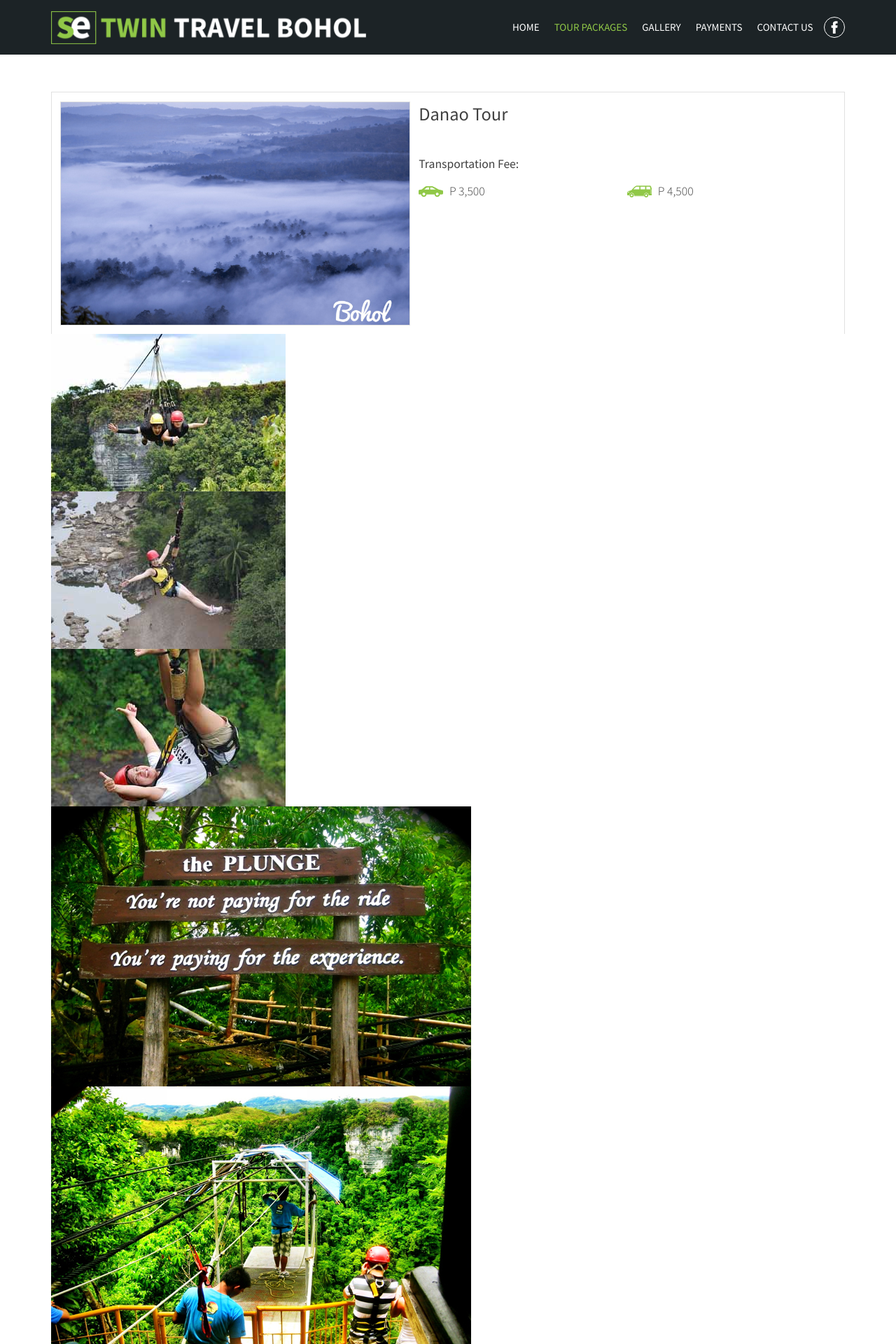
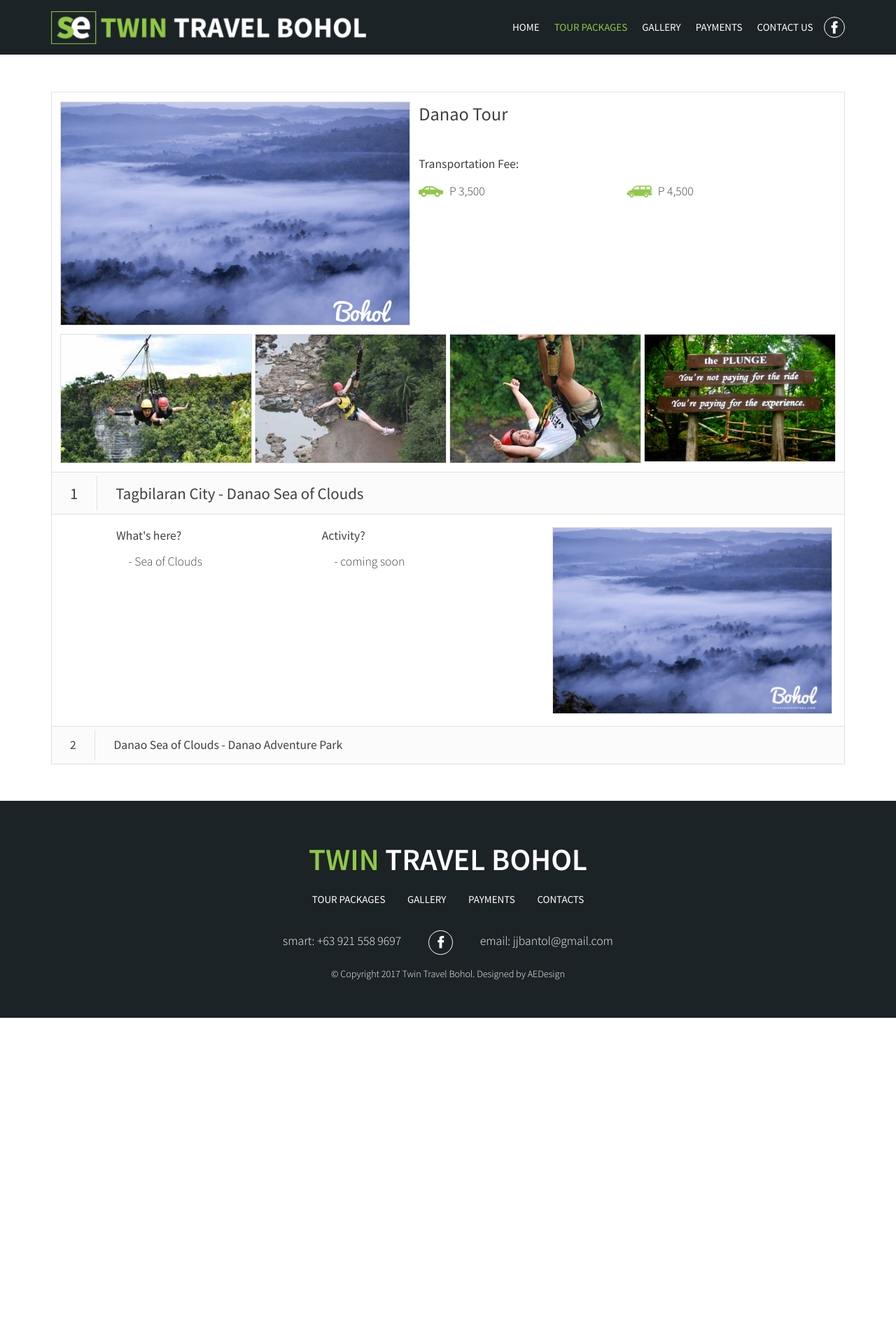
Before and after one commit to unlimitedpup/twin, a Jekyll site: the page built from _tour-packages/danao-tour.md, in a window 1280 px wide. Shown: the top 1920 px of the page at 70% size. Built offline with Jekyll 4.4.1, drawn with Linux system fonts in a browser that asks for light colours; after the commit the page ends 1454 px from its top, so only the background shows below that.

Commit message:
Add files via upload

```diff
--- a/_sass/5-layouts/post.sass
+++ b/_sass/5-layouts/post.sass
@@ -26,6 +26,26 @@
 
       &.single .content-wrapper
          border-bottom: 1px solid $border-color
+
+      .gallery-wrapper
+         padding: 0px calc(.7rem - 2px) .7rem
+         border-left: 1px solid $border-color
+         border-right: 1px solid $border-color
+         +clearfix()
+
+         .img
+            float: left
+            width: 49.3%
+            margin: 0px 1px 1px
+            overflow: hidden
+            cursor: pointer
+            border: 1px solid $border-color
+
+            img
+               +size(100% auto)
+
+            &:nth-child(4) ~ *
+               +display(none)
 
       .content-wrapper
          border: 1px solid $border-color
@@ -240,6 +260,11 @@
 @media screen and (min-width: 992px)
    .post
       .post-container
+         .gallery-wrapper
+            .img
+               margin: 0px 1px
+               width: 228px
+
          .content-wrapper
             .img
                +size(450px 320px)
@@ -267,6 +292,11 @@
 @media screen and (min-width: 1200px)
    .post
       .post-container
+         .gallery-wrapper
+            .img
+               margin: 0px 2px
+               width: 274px
+
          .content-wrapper
             .img
                width: 500px
```
